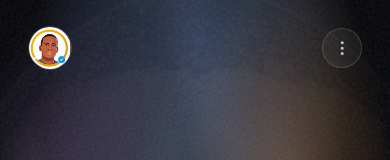
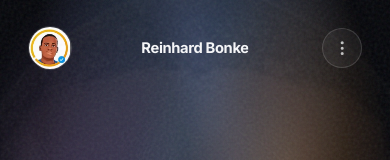
Before and after one commit to TricretA/Wazimu-Portfolio, a React (Vite) app: page / in a window 390 px wide. Shown: the top 160 px of the page. Built offline with nearby package versions, Linux system fonts and the light colour scheme.

Commit message:
feat: show name centered in mobile header
The mobile bar previously carried the logo and kebab menu with nothing
between them; the name now sits centered in that gap.

```diff
--- a/src/components/SiteHeader.tsx
+++ b/src/components/SiteHeader.tsx
@@ -64,7 +64,15 @@
           scrolled ? 'glass-bar px-4 py-2.5' : 'px-4 py-3.5'
         }`}
       >
-        <div className="flex items-center justify-between gap-4">
+        <div className="relative flex items-center justify-between gap-4">
+          {/*
+            Mobile only: the logo carries no name at that width, so the name
+            gets its own centred slot instead of sitting next to the mark.
+          */}
+          <div className="pointer-events-none absolute left-1/2 top-1/2 max-w-[50%] -translate-x-1/2 -translate-y-1/2 truncate text-center text-[0.92rem] font-bold tracking-tight sm:hidden">
+            {site.name}
+          </div>
+
           {/* Identity */}
           <div className="flex min-w-0 items-center gap-3">
             <a href="#top" aria-label="Back to top" className="flex-shrink-0">
```
